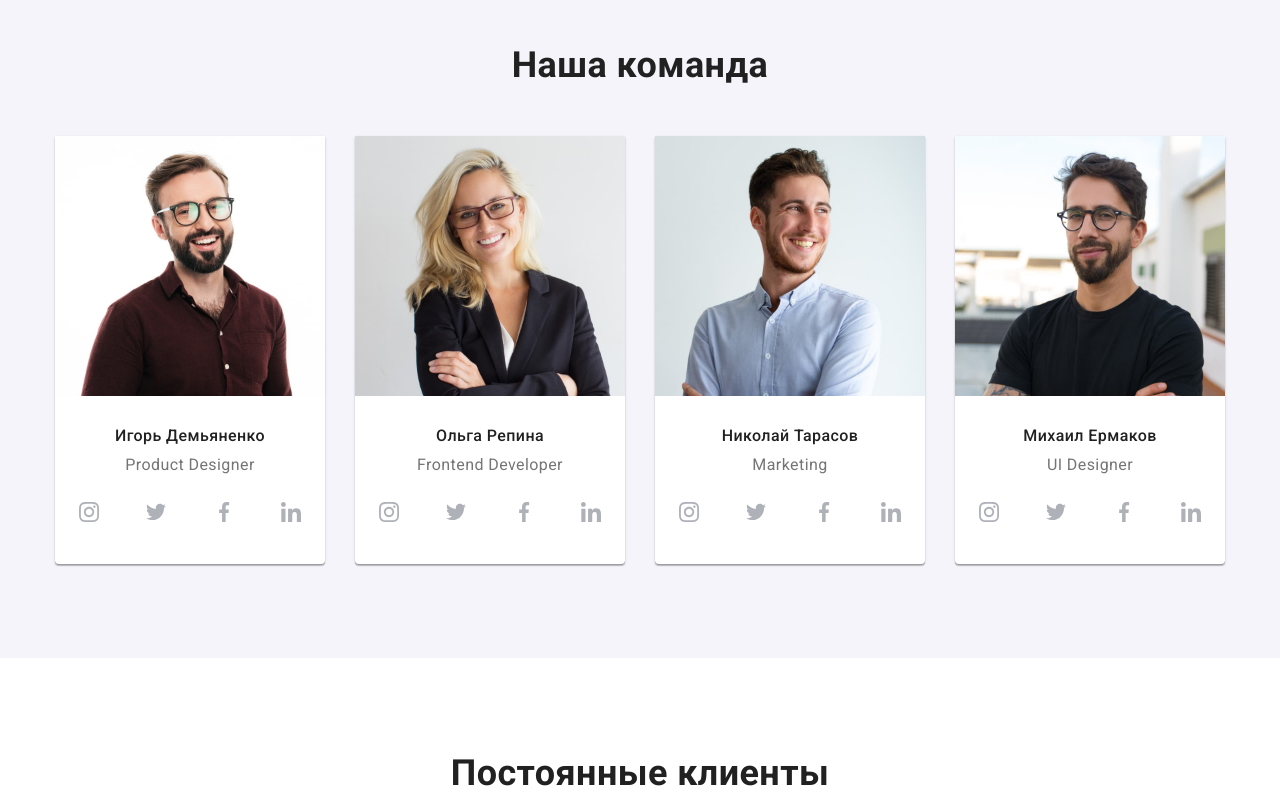
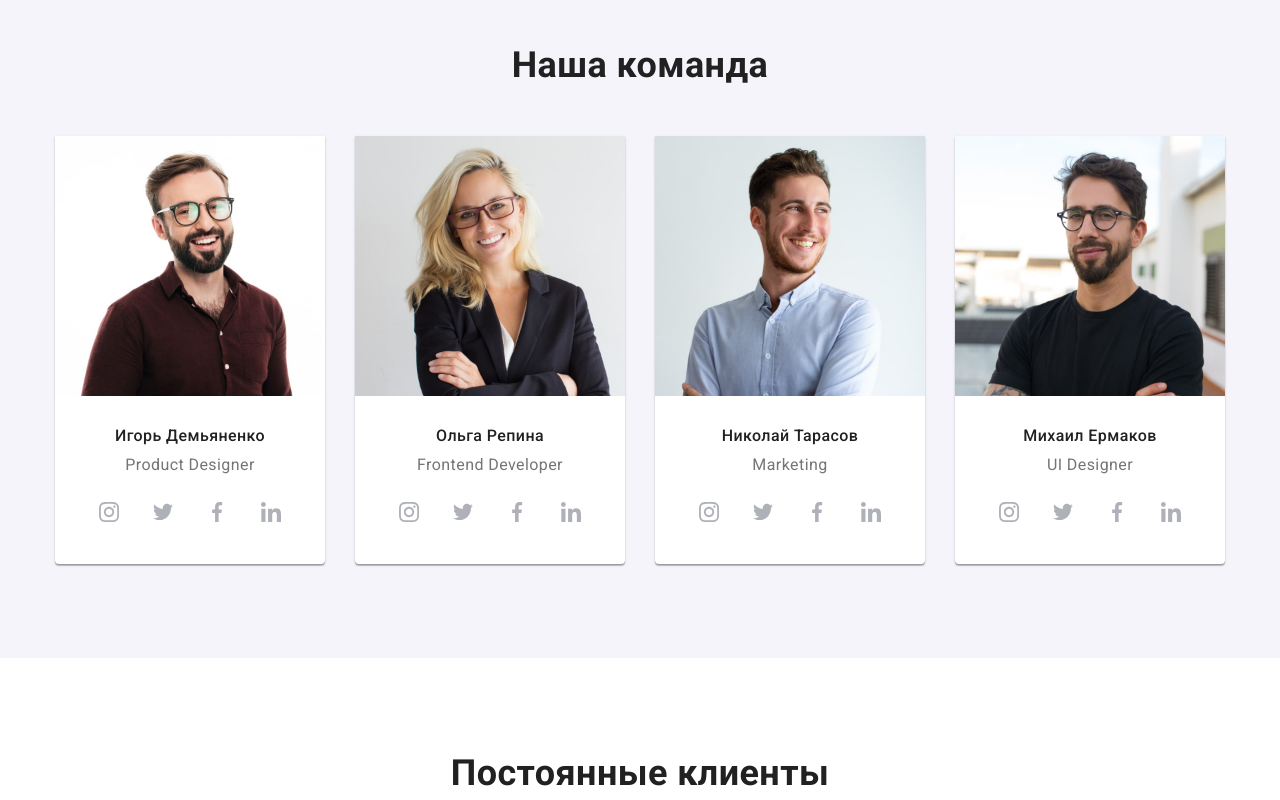
Before and after one commit to VikaLevchyshyna/goit-markup-hw-05, a plain HTML site: page index.html in a window 1280 px wide. Shown: the part 1660-2460 px from the top of the page. Drawn offline with nearby package versions, Linux system fonts and the light colour scheme.

Commit message:
make margin in li

```diff
--- a/css/styles.css
+++ b/css/styles.css
@@ -290,6 +290,9 @@ img {
 .team {
   background-color: #f5f4fa;
 }
+.item {
+  text-align: center;
+}
 .list-team .item {
   width: 270px;
   background-color: #ffffff;
@@ -309,17 +312,16 @@ img {
 }
 .position {
   margin-bottom: 16px;
-  text-align: center;
   font-size: 16px;
   line-height: 1.19;
   color: var(--primary-text-color);
 }
 .list-icon {
-  display: flex;
-  margin-bottom: 30px;
+  display: inline-flex;
+  margin: 0 32px 30px 32px;
 }
-.icon-item {
-  margin: 0 10px;
+.icon-item:not(:last-child) {
+  margin-right: 10px;
 }
 .social-list-link {
   display: flex;
```
